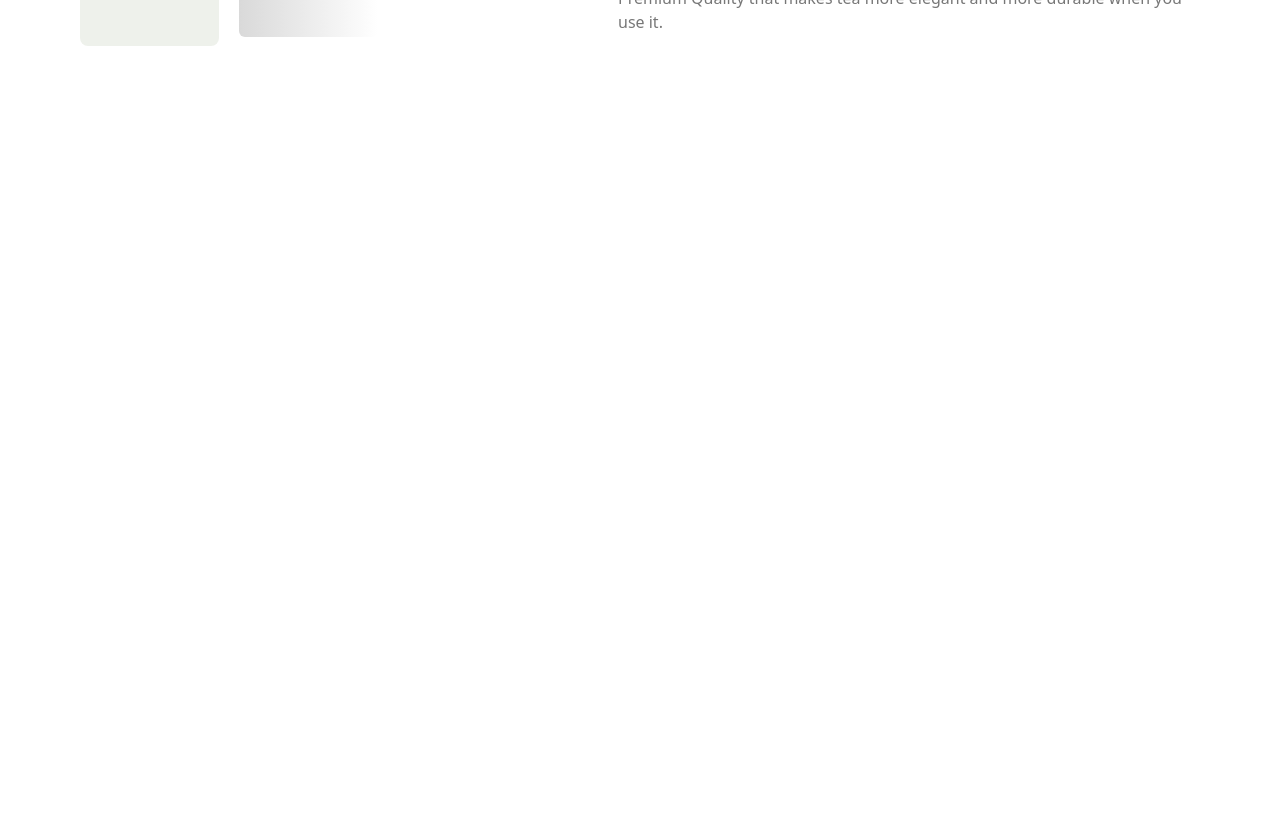
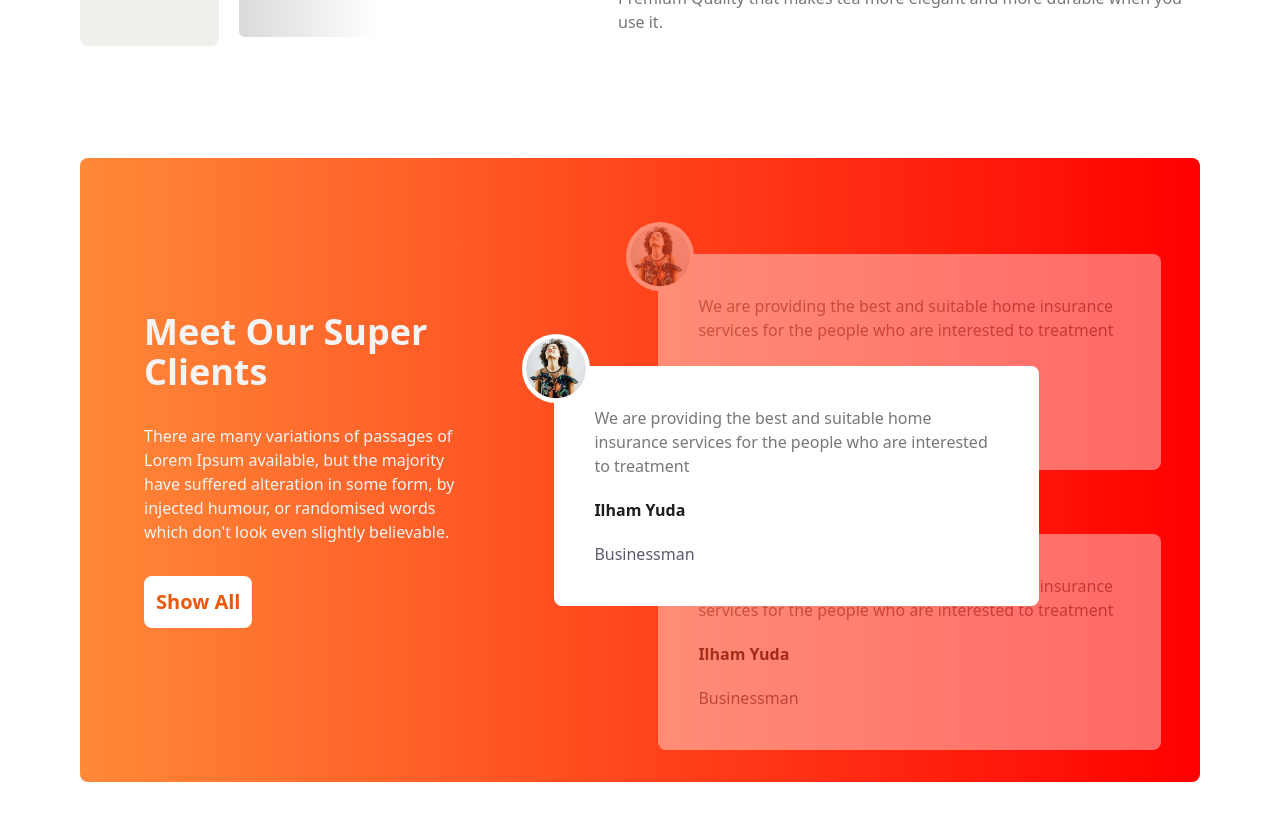
Before and after one commit to anto-das/tea-house-project, a plain HTML site: page index.html in a window 1280 px wide. Shown: the part 1791-2611 px from the top of the page. Before the commit the page ends 2033 px from the top, so only its background shows below. Drawn offline with nearby package versions, Linux system fonts and the light colour scheme.

Commit message:
third-commit

```diff
--- a/index.html
+++ b/index.html
@@ -105,6 +105,63 @@
                     <p class="text-base text-[#777777] font-medium pb-3">Premium Quality that makes tea more elegant and more durable when you use it.</p>
                  </div>
             </section>
+            <!-- customer-review-section-start -->
+             <section class=" bg-gradient-to-r from-[#FF8938] to-[#FF0000] rounded-lg">
+                <div class="lg:flex md:flex lg:pb-0 md:pb-0">
+                    <!-- review-text-content -->
+                     <div class="flex justify-center items-center mx-7 md:12 py-12 md:py-10 lg:mx-16 lg:py-0 ">
+                        <div class="">
+                            <h1 class="text-4xl text-[#F4F4F4] font-extrabold">Meet Our Super <br> Clients</h1>
+                            <p class="text-base font-medium text-[#F4F4F4] py-3 lg:py-8 max-w-[440px]">There are many variations of passages of Lorem Ipsum available, but the majority have suffered alteration in some form, by injected humour, or randomised words which don't look even slightly believable. </p>
+                            <button class="bg-[#FFFFFF] text-orange-600 text-xl font-bold p-3 rounded-lg ">Show All</button>
+                         </div>
+                     </div>
+                     <!-- customer-review-card-container -->
+                     <div class="relative py-24">
+                         <!--middle-card-->
+                         <div class="absolute z-10 top-48 md:top-52 lg:top-54 left-6">
+                            <div class=" h-57 w-full md:w-3/4 md:left-28 bg-white rounded-lg flex justify-center items-center">
+                                <!-- customer-image -->
+                                 <div class="absolute -top-8 -left-8">
+                                    <img class="p-1 bg-white rounded-full" src="./images/client.png" alt="">
+                                 </div>
+                                 <!-- customer-details-content -->
+                                  <div class="p-10">
+                                     <p class="text-[#777777] font-base">We are providing the best and suitable home insurance services for the people who are interested to treatment</p>
+                                      <h1 class="text-base font-bold text-[#1C1C1C] py-5">Ilham Yuda</h1>
+                                      <h2 class="text-base font-medium text-[#5D5A6F]">Businessman</h2>
+                                  </div>
+                             </div>
+                         </div>
+                        <!-- customer-top-card -->
+                         <div class="relative left-8 lg:left-32 h-57 w-full md:w-3/4 md:left-28 bg-white rounded-lg flex justify-center items-center opacity-40">
+                            <!-- customer-image -->
+                             <div class="absolute -top-8 -left-8">
+                                <img class="p-1 bg-white rounded-full" src="./images/client.png" alt="">
+                             </div>
+                             <!-- customer-details-content -->
+                              <div class="p-10">
+                                 <p class="text-[#777777] font-base">We are providing the best and suitable home insurance services for the people who are interested to treatment</p>
+                                  <h1 class="text-base font-bold text-[#1C1C1C] py-5">Ilham Yuda</h1>
+                                  <h2 class="text-base font-medium text-[#5D5A6F]">Businessman</h2>
+                              </div>
+                         </div>
+                         <!-- customer-bottom-card -->
+                         <div class="relative -bottom-16 left-8 lg:left-32 h-57 w-full md:w-3/4 md:left-28 bg-white rounded-lg flex justify-center items-center opacity-40">
+                            <!-- customer-image -->
+                             <div class="absolute -top-8 -left-8">
+                                <img class="p-1 bg-white rounded-full" src="./images/client.png" alt="">
+                             </div>
+                             <!-- customer-details-content -->
+                              <div class="p-10">
+                                 <p class="text-[#777777] font-base">We are providing the best and suitable home insurance services for the people who are interested to treatment</p>
+                                  <h1 class="text-base font-bold text-[#1C1C1C] py-5">Ilham Yuda</h1>
+                                  <h2 class="text-base font-medium text-[#5D5A6F]">Businessman</h2>
+                              </div>
+                         </div>
+                     </div>
+                </div>
+             </section>
           </main>
     </main>
 </body>
```
